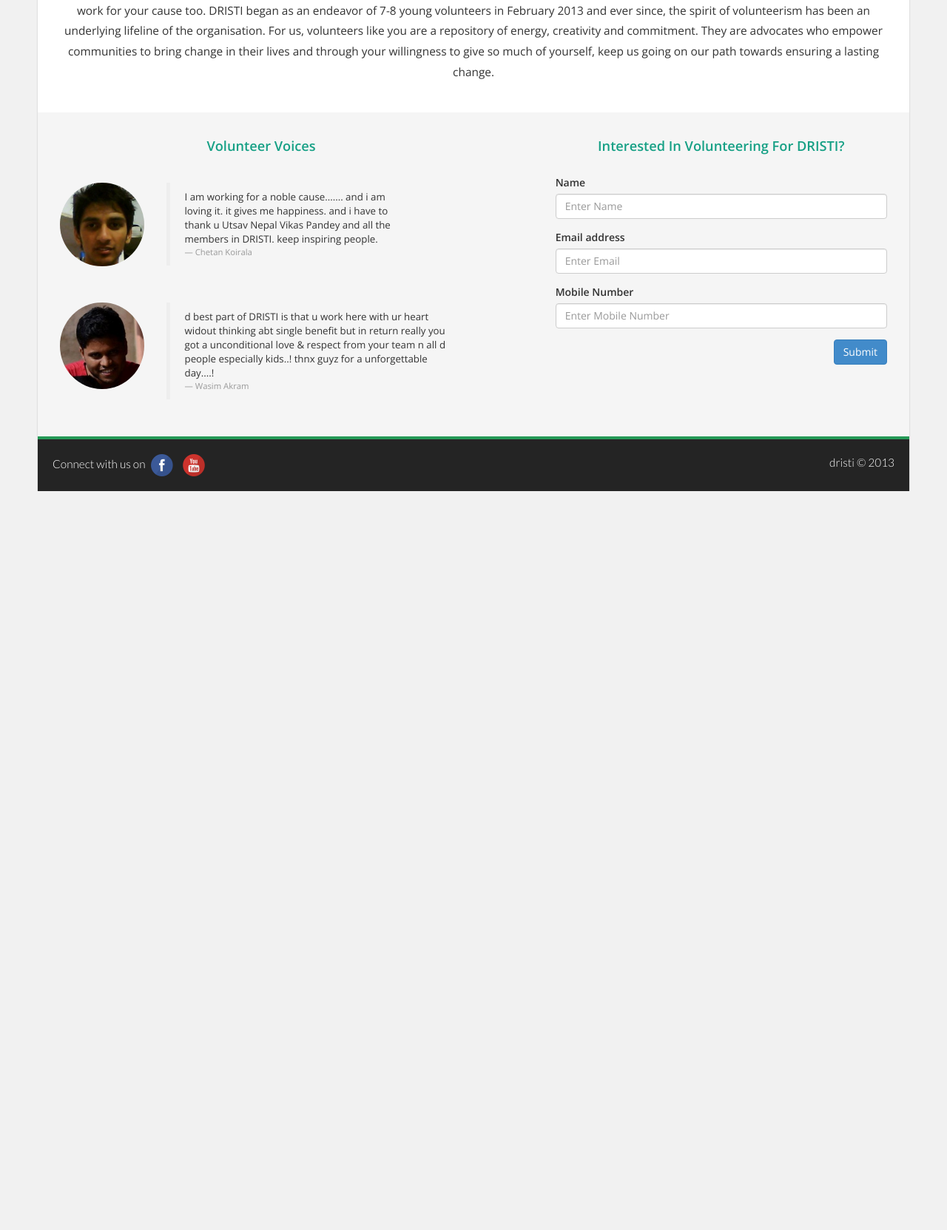
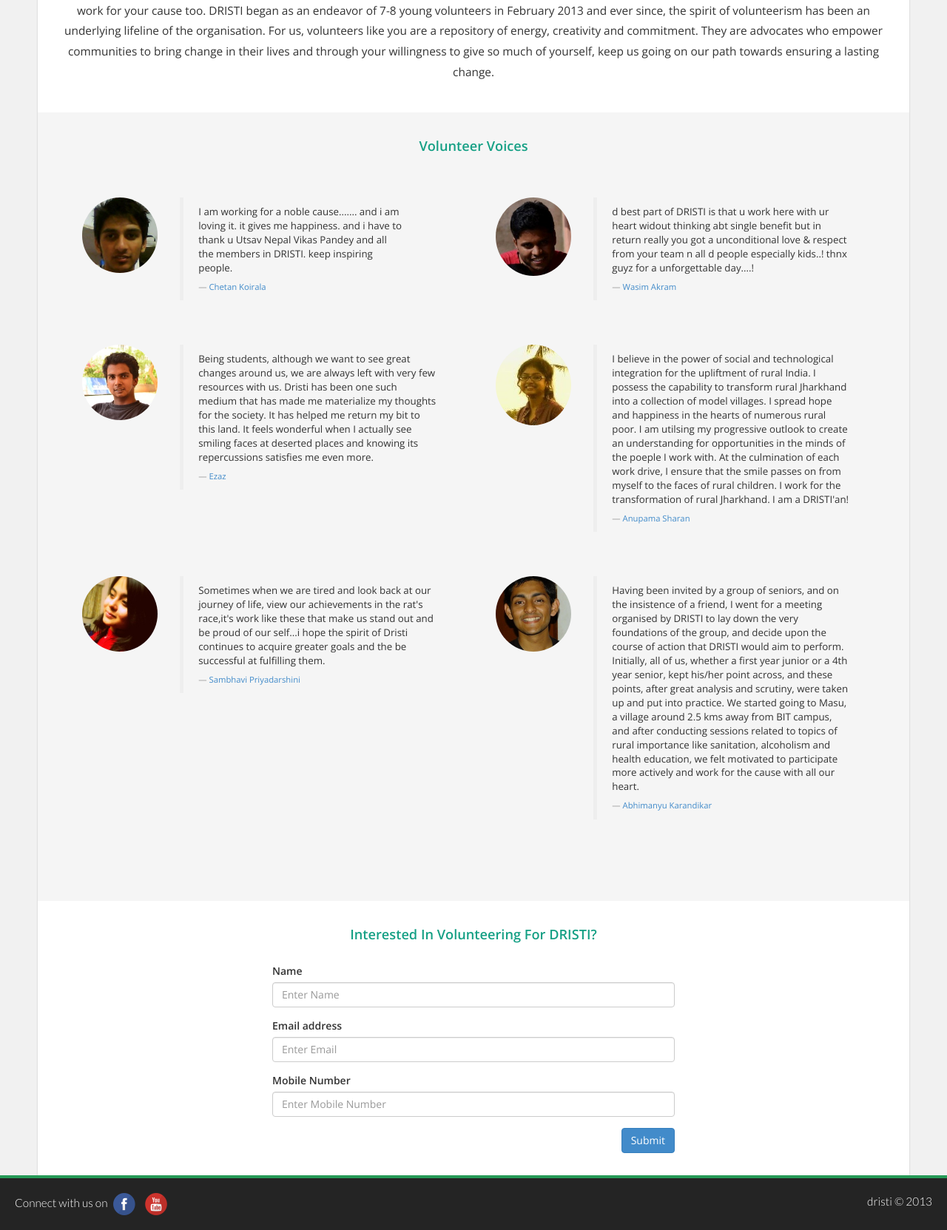
Before and after one commit to vivekagr/dristi, a PHP site: page /volunteer.php in a window 1280 px wide. Shown: the part 721-2384 px from the top of the page at 74% size. Before the commit the page ends 1385 px from the top, so only its background shows below. Run offline with PHP 8.4, Linux system fonts and the light colour scheme; some web fonts are replaced.

Commit message:
Add more volunteer voices and change the layout a bit.

```diff
--- a/css/style.css
+++ b/css/style.css
@@ -351,10 +351,15 @@
 .volunteer-container p {
   font-size: 1.1em; }
 
+.volunteer-voices {
+  margin: 40px 0; }
+
 .volunteer-voice {
-  margin-top: 30px; }
+  margin: 20px 0; }
   .volunteer-voice blockquote {
     font-size: 0.95em; }
+    .volunteer-voice blockquote small {
+      margin-top: 8px; }
 
 .volunteer-form {
   margin-top: 30px; }
--- a/css/style.scss
+++ b/css/style.scss
@@ -458,10 +458,17 @@
   }
 }
 
+.volunteer-voices {
+  margin: 40px 0;
+}
+
 .volunteer-voice {
-  margin-top: 30px;
+  margin: 20px 0;
   blockquote {
     font-size: 0.95em;
+    small {
+      margin-top: 8px;
+    }
   }
 }
 
--- a/volunteer.php
+++ b/volunteer.php
@@ -12,35 +12,79 @@
             <p>Any time you can spare can change many lives. Your action your voice your conviction can turn the situation around for millions. It can inspire others to work for your cause too. ﻿DRISTI began as an endeavor of 7-8 young volunteers in February 2013 and ever since, the spirit of volunteerism has been an underlying lifeline of the organisation. For us, volunteers like you are a repository of energy, creativity and commitment. They are advocates who empower communities to bring change in their lives and through your willingness to give so much of yourself, keep us going on our path towards ensuring a lasting change.</p>
 </div>
 <div class="padded-container grey-container">
-    <div class="row">
-        <div class="col-md-6">
     <h1 class="heading-text heading-text-green text-center">Volunteer Voices</h1>
-            <div class="row">
-                <div class="col-md-12 col-sm-6">
+    <div class="row volunteer-voices">
+        <div class="col-sm-6">
             <div class="row volunteer-voice">
                 <div class="col-xs-3 col-xs-4"><img class="img-circle img-responsive" src="/img/volunteer/chetan.jpg"></div>
                 <div class="col-xs-9 col-xs-8">
                     <blockquote>
                         I am working for a noble cause....... and i am loving it. it gives me happiness. and i have to thank u Utsav Nepal Vikas Pandey and all the members in DRISTI. keep inspiring people.
-                                <small>Chetan Koirala</small>
+                        <small><a href="https://www.facebook.com/chetanskm">Chetan Koirala</a></small>
                     </blockquote>
                 </div>
             </div>
         </div>
-                <div class="col-md-12 col-sm-6">
+        <div class="col-sm-6">
             <div class="row volunteer-voice">
                 <div class="col-xs-3"><img class="img-circle img-responsive" src="/img/volunteer/wasim.jpg"></div>
                 <div class="col-xs-9">
                     <blockquote>
                         d best part of DRISTI is that u work here with ur heart widout thinking abt single benefit but in return really you got a unconditional love & respect from your team n all d people especially kids..! thnx guyz for a unforgettable day....!
-                                <small>Wasim Akram</small>
+                        <small><a href="https://www.facebook.com/wasim.akram00">Wasim Akram</a></small>
+                    </blockquote>
+                </div>
+            </div>
+        </div>
+        <div class="col-sm-6">
+            <div class="row volunteer-voice">
+                <div class="col-xs-3"><img class="img-circle img-responsive" src="/img/volunteer/ezaz.jpg"></div>
+                <div class="col-xs-9">
+                    <blockquote>
+                        Being students, although we want to see great changes around us, we are always left with very few resources with us. Dristi has been one such medium that has made me materialize my thoughts for the society. It has helped me return my bit to this land. It feels wonderful when I actually see smiling faces at deserted places and knowing its repercussions satisfies me even more.
+                        <small><a href="https://www.facebook.com/azsezaz">Ezaz</a></small>
+                    </blockquote>
+                </div>
+            </div>
+        </div>
+        <div class="col-sm-6">
+            <div class="row volunteer-voice">
+                <div class="col-xs-3"><img class="img-circle img-responsive" src="/img/volunteer/anupama.jpg"></div>
+                <div class="col-xs-9">
+                    <blockquote>
+                        I believe in the power of social and technological integration for the upliftment of rural India. I possess the capability to transform rural Jharkhand into a collection of model villages. I spread hope and happiness in the hearts of numerous rural poor. I am utilsing my progressive outlook to create an understanding for opportunities in the minds of the poeple I work with. At the culmination of each work drive, I ensure that the smile passes on from myself to the faces of rural children.  I work for the transformation of rural Jharkhand. I am a DRISTI'an!
+                        <small><a href="https://www.facebook.com/anupama.sharan.98">Anupama Sharan</a></small>
+                    </blockquote>
+                </div>
+            </div>
+        </div>
+        <div class="col-sm-6">
+            <div class="row volunteer-voice">
+                <div class="col-xs-3"><img class="img-circle img-responsive" src="/img/volunteer/sambhavi.jpg"></div>
+                <div class="col-xs-9">
+                    <blockquote>
+                        Sometimes when we are tired and look back at our journey of life, view our achievements in the rat's race,it's work like these that make us stand out  and be proud of our self...i hope the spirit of Dristi continues to acquire greater goals and the be successful at fulfilling them.
+                        <small><a href="https://www.facebook.com/sambhavi.priyadarshini">Sambhavi Priyadarshini</a></small>
+                    </blockquote>
+                </div>
+            </div>
+        </div>
+        <div class="col-sm-6">
+            <div class="row volunteer-voice">
+                <div class="col-xs-3"><img class="img-circle img-responsive" src="/img/volunteer/abhimanyu.jpg"></div>
+                <div class="col-xs-9">
+                    <blockquote>
+                        Having been invited by a group of seniors, and on the insistence of a friend, I went for a meeting organised by DRISTI to lay down the very foundations of the group, and decide upon the course of action that DRISTI would aim to perform. Initially, all of us, whether a first year junior or a 4th year senior, kept his/her point across, and these points, after great analysis and scrutiny, were taken up and put into practice. We started going to Masu, a village around 2.5 kms away from BIT campus, and after conducting sessions related to topics of rural importance like sanitation, alcoholism and health education, we felt motivated to participate more actively and work for the cause with all our heart.
+                        <small><a href="https://www.facebook.com/abhimanyu.karandikar">Abhimanyu Karandikar</a></small>
                     </blockquote>
                 </div>
             </div>
         </div>
     </div>
 </div>
-        <div class="col-md-5 col-md-offset-1">
+<div class="padded-container">
+    <div class="row">
+        <div class="col-md-6 col-md-offset-3">
             <h1 class="heading-text heading-text-green text-center">Interested In Volunteering For DRISTI?</h1>
             <form class="volunteer-form" role="form" method="post" action="contact.php">
                 <div class="form-group">
@@ -62,4 +106,5 @@
         </div>
     </div>
 </div>
+</div>
 <?php endblock() ?>
```
Also changed, not shown: img/volunteer/abhimanyu.jpg (added), img/volunteer/anupama.jpg (added), img/volunteer/ezaz.jpg (added), img/volunteer/sambhavi.jpg (added). Lines whose indentation alone changed are shown as unchanged.
